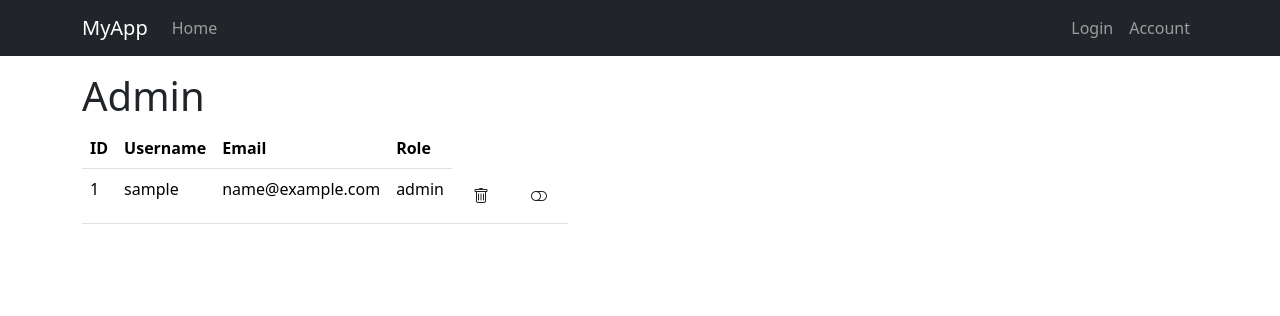
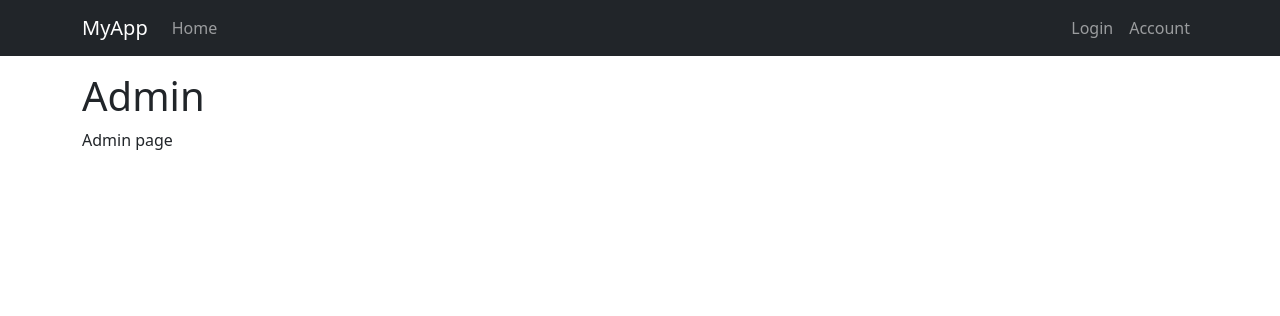
Before and after one commit to kesh2072/BUS-Group-10, a Flask app: template skeleton/app/templates/admin.html in a window 1280 px wide. Shown: the top 316 px of the page. Run offline with Flask 3, Linux system fonts and the light colour scheme; tables that the repository leaves empty hold one stand-in row (values such as "Sample post"); the template is opened without the code that fills it: values that come from a table or form of the project are taken from there, most other values are stand-ins (such as "Sample title", 1, 10 or a date in 2020).

Commit message:
Cleaned up admin page

```diff
--- a/skeleton/app/models.py
+++ b/skeleton/app/models.py
@@ -39,6 +39,7 @@ class User(UserMixin, db.Model):
     # search for an attribute called 'id'. Because we have multiple different id types in this database,
     # I've given them names like uid (user id) or qid (question id) like Uday did in DSADB. The getter tells SQLalchemy
     # to use 'uid' as id.
+    @property
     def get_id(self):
         return self.uid
 
--- a/skeleton/app/templates/admin.html
+++ b/skeleton/app/templates/admin.html
@@ -3,45 +3,6 @@
 {% block content %}
 <h1>Admin</h1>
 <div class="col-lg-3">
-<table class="table">
-    <thead>
-        <tr>
-            <th>ID</th>
-            <th>Username</th>
-            <th>Email</th>
-            <th>Role</th>
-        </tr>
-    </thead>
-    {% for user in user_lst %}
-        <tr>
-            <td>{{ user.id }}</td>
-            <td>{{ user.username }}</td>
-            <td>{{ user.email }}</td>
-            <td>{{ user.role }}</td>
-            <td>
-                <form action="{{ url_for('delete_user') }}" method="post">
-                    {{ form.csrf_token() }}
-                    {{ form.choice(value=user.id) }}
-                    <button class="btn" type="submit">
-                        <i class="bi bi-trash"></i>
-                    </button>
-                </form>
-            </td>
-            <td>
-                <form action="{{ url_for('toggle_user_role') }}" method="post">
-                    {{ form.csrf_token() }}
-                    {{ form.choice(value=user.id) }}
-                    <button class="btn" type="submit">
-                        {% if user.role == "Admin" %}
-                        <i class="bi bi-toggle-on"></i>
-                        {% else %}
-                        <i class="bi bi-toggle-off"></i>
-                        {% endif %}
-                    </button>
-                </form>
-            </td>
-        </tr>
-    {% endfor %}
-</table>
+    <p>Admin page</p>
 </div>
 {% endblock %}
```
